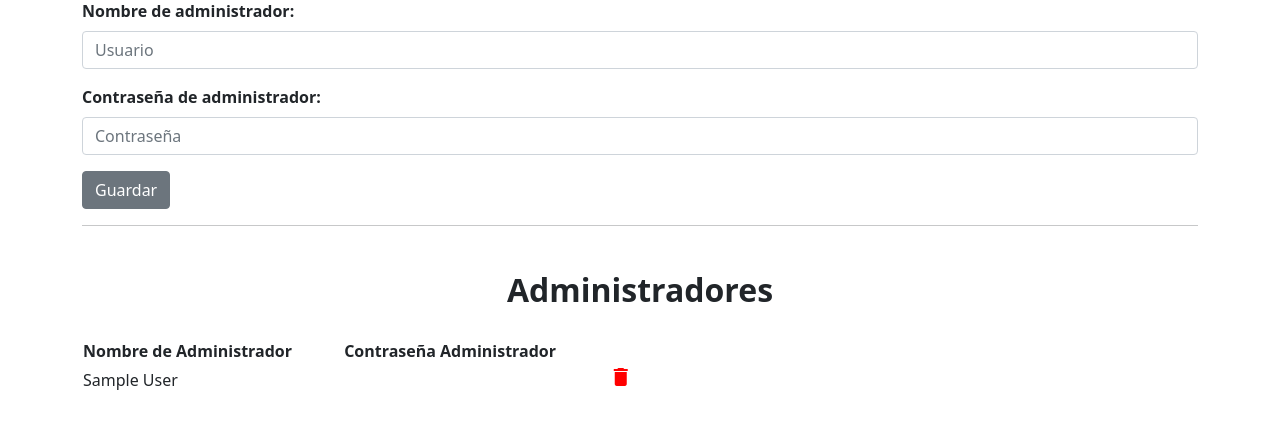
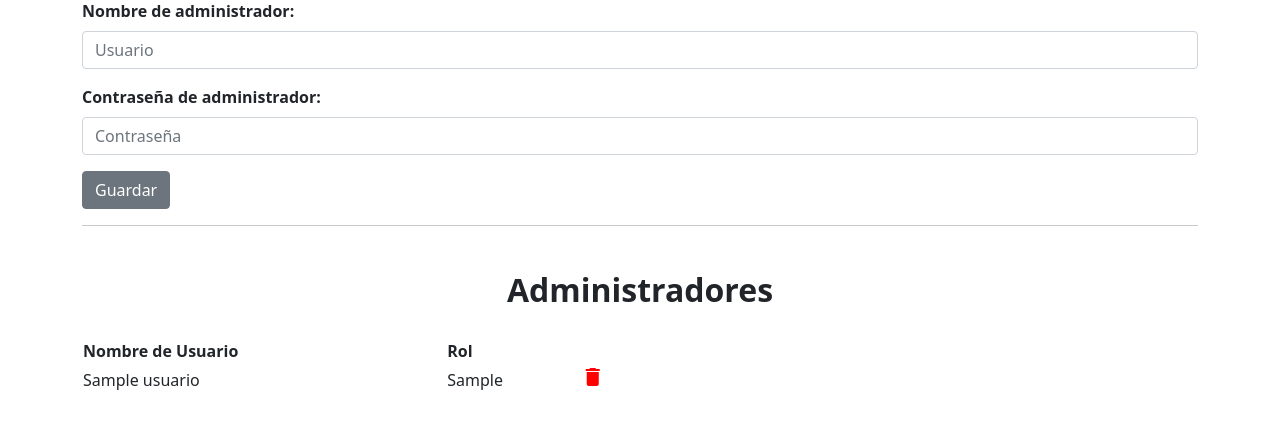
Before and after one commit to FernandoProg/ProyectoTIS, a PHP site: page /crud/Administrador/index.php in a window 1280 px wide. Shown: the part 174-620 px from the top of the page. Run offline with PHP 8.4, Linux system fonts and the light colour scheme; tables that the repository leaves empty or names only in its code hold one stand-in row (values such as "Sample post"); data that the repository does not hold is empty.

Commit message:
Cambio de nombre_admin a nombre_usuario
cambio de nombre + creacion ingreso_contribucion

```diff
--- a/crud/Administrador/Consultas/create_administrador.php
+++ b/crud/Administrador/Consultas/create_administrador.php
@@ -1,9 +1,9 @@
 <?php
     require("../../conexion.php");
-    $nombre_admin = $_POST["nombre_admin"];
+    $nombre_usuario = $_POST["nombre_usuario"];
     $contrasena = $_POST["contrasena"];
 
-    $sql = "INSERT INTO administrador (nombre_admin, contraseña) VALUES ('$nombre_admin','$contrasena')";
+    $sql = "INSERT INTO usuario (nombre_usuario, contraseña, rol) VALUES ('$nombre_usuario','$contrasena','admin')";
     $resultado = mysqli_query($conexion, $sql);
     header('Location: ../index.php');
 ?>
--- a/crud/Administrador/Consultas/delete_administrador.php
+++ b/crud/Administrador/Consultas/delete_administrador.php
@@ -1,9 +1,9 @@
 <?php
     require("../../conexion.php");
 
-    $nombre_admin = $_GET["seleccionado"];
+    $nombre_usuario = $_GET["seleccionado"];
 
-    $sql = "DELETE FROM administrador WHERE nombre_admin = '$nombre_admin'";
+    $sql = "DELETE FROM usuario WHERE nombre_usuario = '$nombre_usuario'";
     $resultado = mysqli_query($conexion, $sql);
 
     header('Location: ../index.php');
--- a/crud/Administrador/index.php
+++ b/crud/Administrador/index.php
@@ -19,7 +19,7 @@
                     <form action="Consultas/create_administrador.php" method="POST">
                         <div class="mb-3">
                             <label class="form-label fw-bolder">Nombre de administrador:</label>
-                            <input class="form-control" rows="3" maxlength="50" placeholder="Usuario" name="nombre_admin">
+                            <input class="form-control" rows="3" maxlength="50" placeholder="Usuario" name="nombre_usuario">
                         </div>
                         <div class="mb-3">
                             <label class="form-label fw-bolder">Contraseña de administrador:</label>
@@ -36,23 +36,23 @@
                         </div>
                         <thead>
                             <tr>
-                                <th>Nombre de Administrador</th>
-                                <th>Contraseña Administrador</th>
+                                <th>Nombre de Usuario</th>
+                                <th>Rol</th>
                             </tr>
                         </thead>
                         <tbody>
                             <?php
-                                $consulta ="SELECT * FROM administrador";
+                                $consulta ="SELECT * FROM usuario";
                                 $resultado = mysqli_query($conexion, $consulta);
 
                                 while($row = mysqli_fetch_assoc($resultado)){
-                                    $nombre_admin = $row["nombre_admin"];
-                                    $contrasena = $row["contraseña"];
+                                    $nombre_usuario = $row["nombre_usuario"];
+                                    $rol = $row["rol"];
                                     echo "<tr>";
-                                    echo "<td>".$nombre_admin."</td>";
-                                    echo "<td>".$contrasena."</td>";
+                                    echo "<td>".$nombre_usuario."</td>";
+                                    echo "<td>".$rol."</td>";
                                     ?>
-                                    <td><a href='Consultas/delete_administrador.php?seleccionado=<?php echo$nombre_admin?>'>
+                                    <td><a href='Consultas/delete_administrador.php?seleccionado=<?php echo$nombre_usuario?>'>
                                          <span class="material-icons" style="color: red;">
                                             delete
                                         </span>
--- a/index.php
+++ b/index.php
@@ -35,8 +35,8 @@
                 <h1 class="text-center text-white">Ingreso - Administrador</h1>
                     <form action="log_in_administrador.php" method="POST">
                         <div class="mb-3">
-                            <label class="form-label fw-bolder text-white">Nombre de administrador:</label>
-                            <input class="form-control" rows="3" maxlength="50" placeholder="Admin" name="nombre_admin">
+                            <label class="form-label fw-bolder text-white">Nombre de usuario:</label>
+                            <input class="form-control" rows="3" maxlength="50" placeholder="Usuario" name="nombre_usuario">
                         </div>
                         <div class="mb-3">
                             <label class="form-label fw-bolder text-white">Contraseña de administrador:</label>
--- a/log_in_administrador.php
+++ b/log_in_administrador.php
@@ -1,9 +1,9 @@
 <?php
     require("crud/conexion.php");
-    $nombre_admin = $_POST["nombre_admin"];
+    $nombre_usuario = $_POST["nombre_usuario"];
     $contrasena = $_POST["contrasena"];
 
-    $sql = "SELECT nombre_admin, contraseña FROM administrador WHERE '$nombre_admin' = nombre_admin AND '$contrasena' = contraseña";
+    $sql = "SELECT nombre_usuario, contraseña FROM usuario WHERE '$nombre_usuario' = nombre_usuario AND '$contrasena' = contraseña";
     $resultado = mysqli_query($conexion, $sql);
     if(mysqli_fetch_assoc($resultado)){
         header("Location: ../proyecto-municipalidad/crud/Administrador");
```
Also changed, not shown: user/ingreso_contribucion.php (added, +12 -0 lines).
